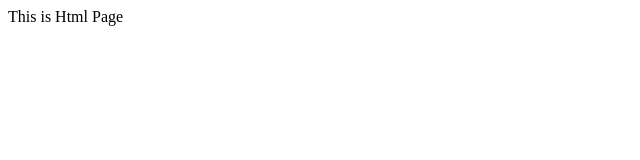
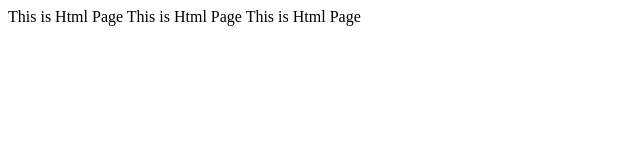
Before and after one commit to stillpeng/first-repo, a plain HTML site: page index.html in a window 1280 px wide. Shown: the whole page, without its empty margins (0-640 px from the left). Drawn offline with Linux system fonts and the light colour scheme.

Commit message:
my first commit to github

```diff
--- a/index.html
+++ b/index.html
@@ -6,5 +6,7 @@
 	</head>
 	<body>
 		This is Html Page
+		This is Html Page
+		This is Html Page
 	</body>
 </html>
```
